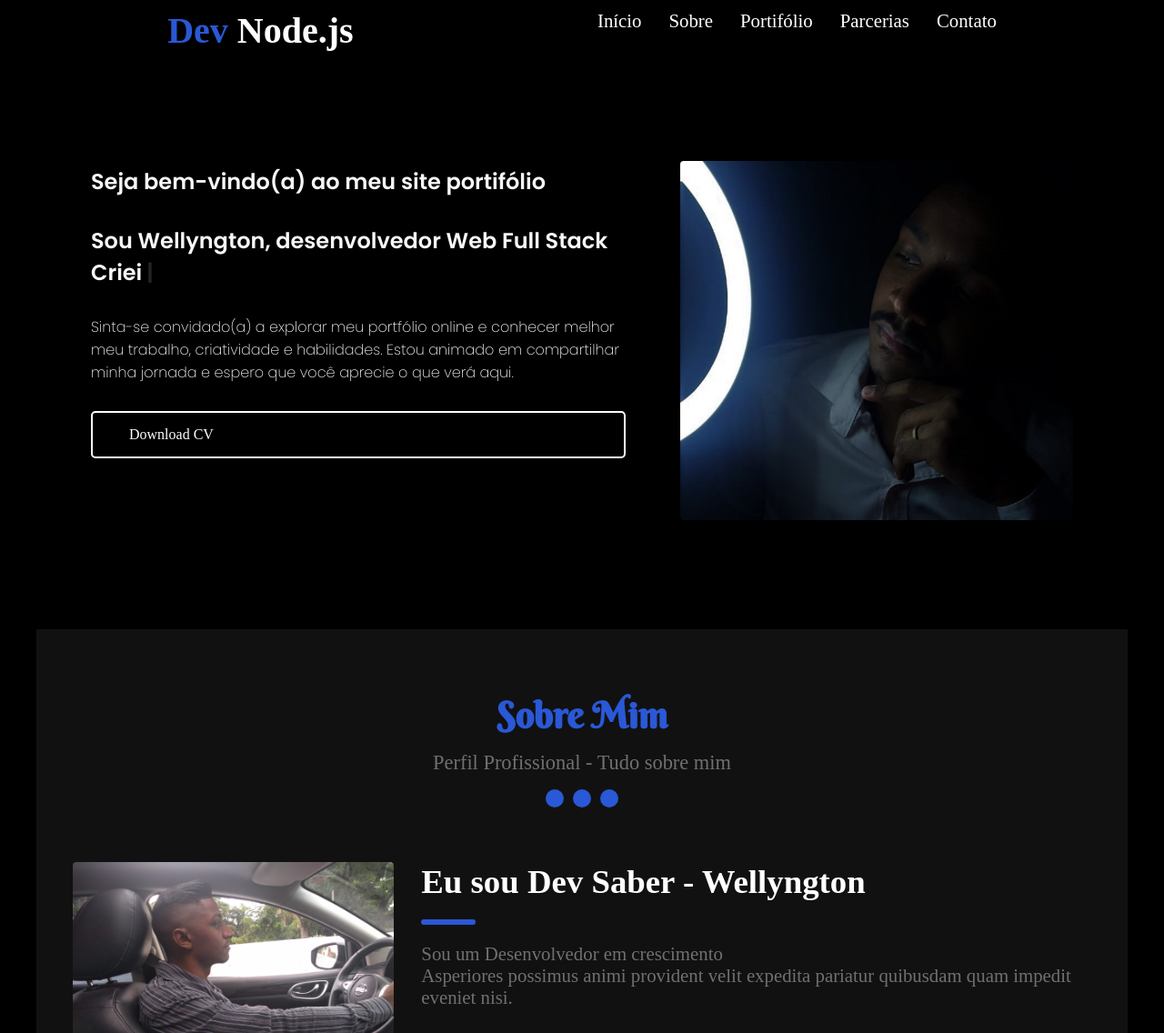
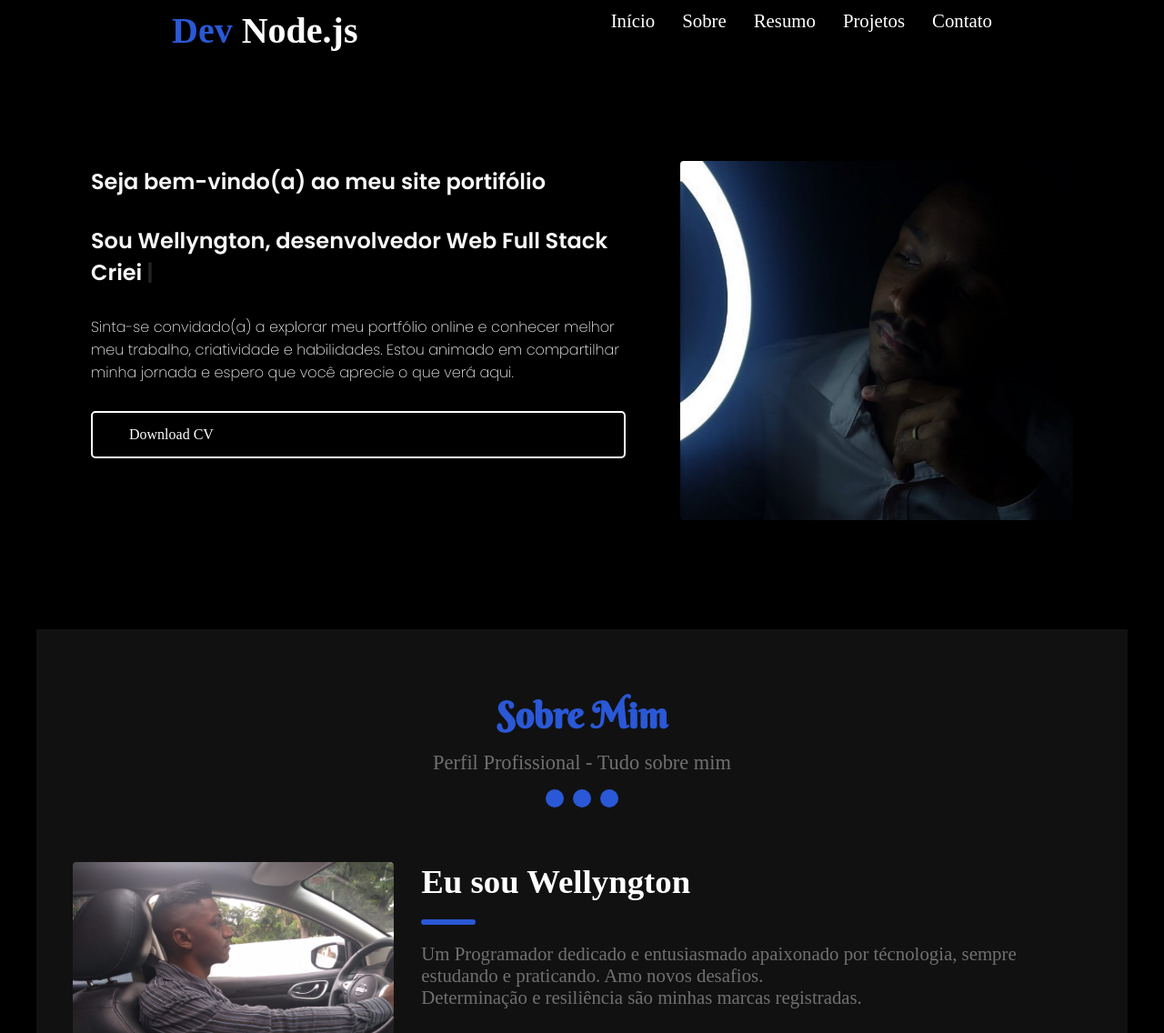
Before and after one commit to Wellyngton-Nascimento-Santos/site-portifolio, a website: page index.html in a window 1280 px wide. Shown: the top 1136 px of the page at 91% size. Drawn offline with Linux system fonts and the light colour scheme.

Commit message:
Ajeitando algumas coisas

```diff
--- a/index.html
+++ b/index.html
@@ -4,7 +4,7 @@
     <meta charset="UTF-8">
     <meta http-equiv="X-UA-Compatible" content="IE=edge">
     <meta name="viewport" content="width=device-width, initial-scale=1.0">
-    <title>Portifolio</title>
+    <title>Wellyngton Nascimento Santos</title>
     <link rel="stylesheet" href="style.css">
     <link rel="stylesheet" href="https://cdnjs.cloudflare.com/ajax/libs/font-awesome/6.4.0/css/all.min.css" integrity="sha512-iecdLmaskl7CVkqkXNQ/ZH/XLlvWZOJyj7Yy7tcenmpD1ypASozpmT/E0iPtmFIB46ZmdtAc9eNBvH0H/ZpiBw==" crossorigin="anonymous" referrerpolicy="no-referrer" />
 </head>
@@ -17,8 +17,8 @@
             <ul class="navegacao-primaria">
                 <li><a href="#inicio">Início</a></li>
                 <li><a href="#sobre">Sobre</a></li>
-                <li><a href="#portifolio">Portifólio</a></li>
-                <li><a href="#parcerias">Parcerias</a></li>
+                <li><a href="#parcerias">Resumo</a></li>
+                <li><a href="#portifolio">Projetos</a></li>
                 <li><a href="#contato">Contato</a></li>
             </ul>
             <i class="fa-solid fa-bars"></i>
@@ -50,10 +50,10 @@
             <img src="img/imagem-home.jpeg" alt="imagem de uma pessoa Ilustrativa">
             <div class="sobre_conteudo">
                 <div class="sobre_texto">
-                    <h1>Eu sou Dev Saber -  Wellyngton</h1>
-                    <p>Sou um Desenvolvedor em crescimento
-                    <br>
-                    Asperiores possimus animi provident velit expedita pariatur quibusdam quam impedit eveniet nisi.</p>
+                    <h1>Eu sou Wellyngton</h1>
+                    <p>Um Programador dedicado e entusiasmado apaixonado por técnologia, sempre estudando e praticando. Amo novos desafios.
+                    <br>Determinação e resiliência são minhas marcas registradas.
+                </p>
                 </div>
                 <div class="sobre_info">
                     <p><a href="https://api.whatsapp.com/send?phone=5511940008552&text=Ol%C3%A1%20Wellyngton,%20vim%20pelo%20seu%20site%20portf%C3%B3lio%20e%20gostaria%20de%20mais%20informa%C3%A7%C3%B5es%20sobre%20seus%20servi%C3%A7os."> <i class="fa-solid fa-check"></i> FreeLance Disponível </a> </p>
```
